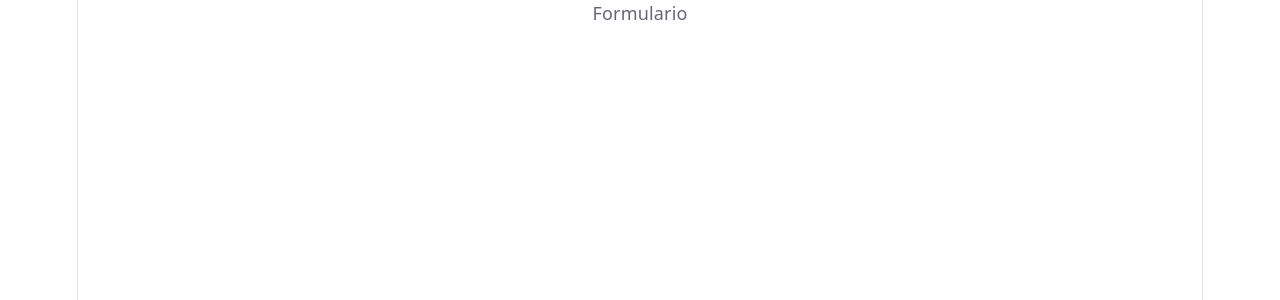
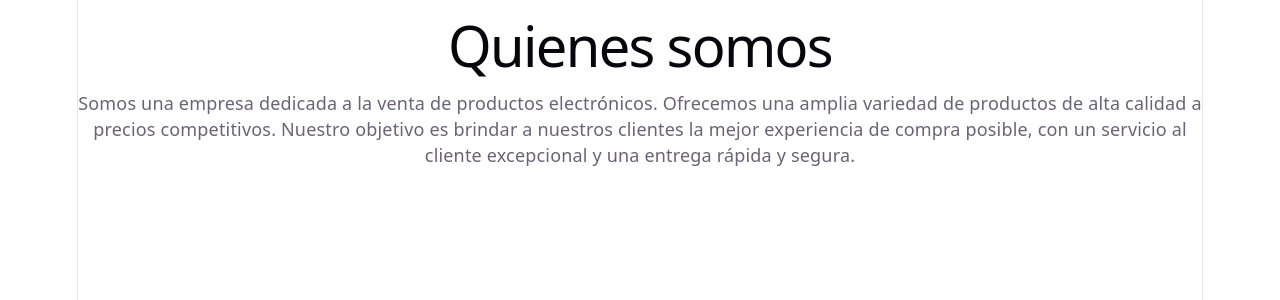
Before and after one commit to JoseGermanx/generation-23-react-router, a React (Vite) app: page / in a window 1280 px wide. Shown: the top 300 px of the page. Built offline with nearby package versions, Linux system fonts and the light colour scheme.

Commit message:
definicion inicial de rutas

```diff
--- a/src/App.jsx
+++ b/src/App.jsx
@@ -1,16 +1,17 @@
-import { useState } from 'react'
-import reactLogo from './assets/react.svg'
-import viteLogo from './assets/vite.svg'
-import heroImg from './assets/hero.png'
-import './App.css'
+
+import {Routes, Route} from 'react-router';
 import About from './views/About'
-import Contact from './views/Contact'
+
+// Routes define grupo de rutas
+// Route define una Ruta
+
 
 function App() {
-  const [count, setCount] = useState(0)
 
   return (
-    <Contact />
+    <Routes>
+      <Route path='/' element={<About />} />
+    </Routes>
   )
 }
 
```
